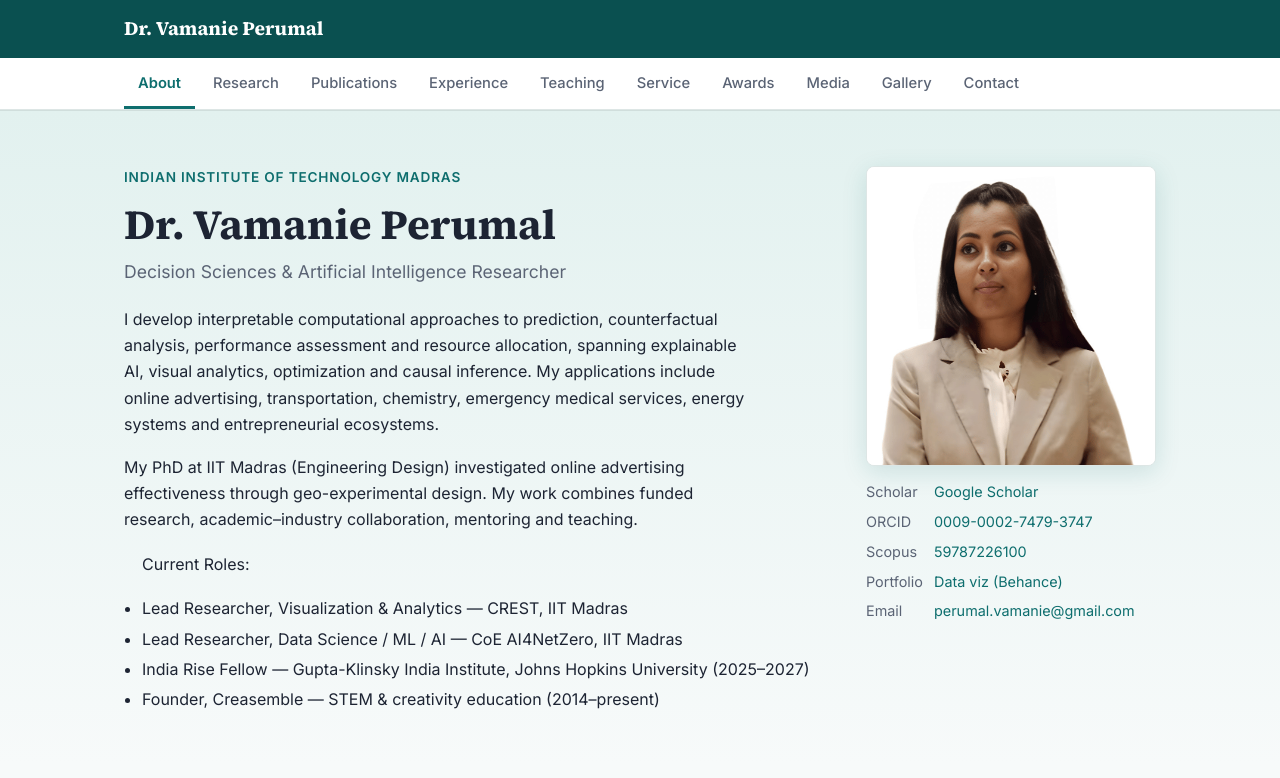
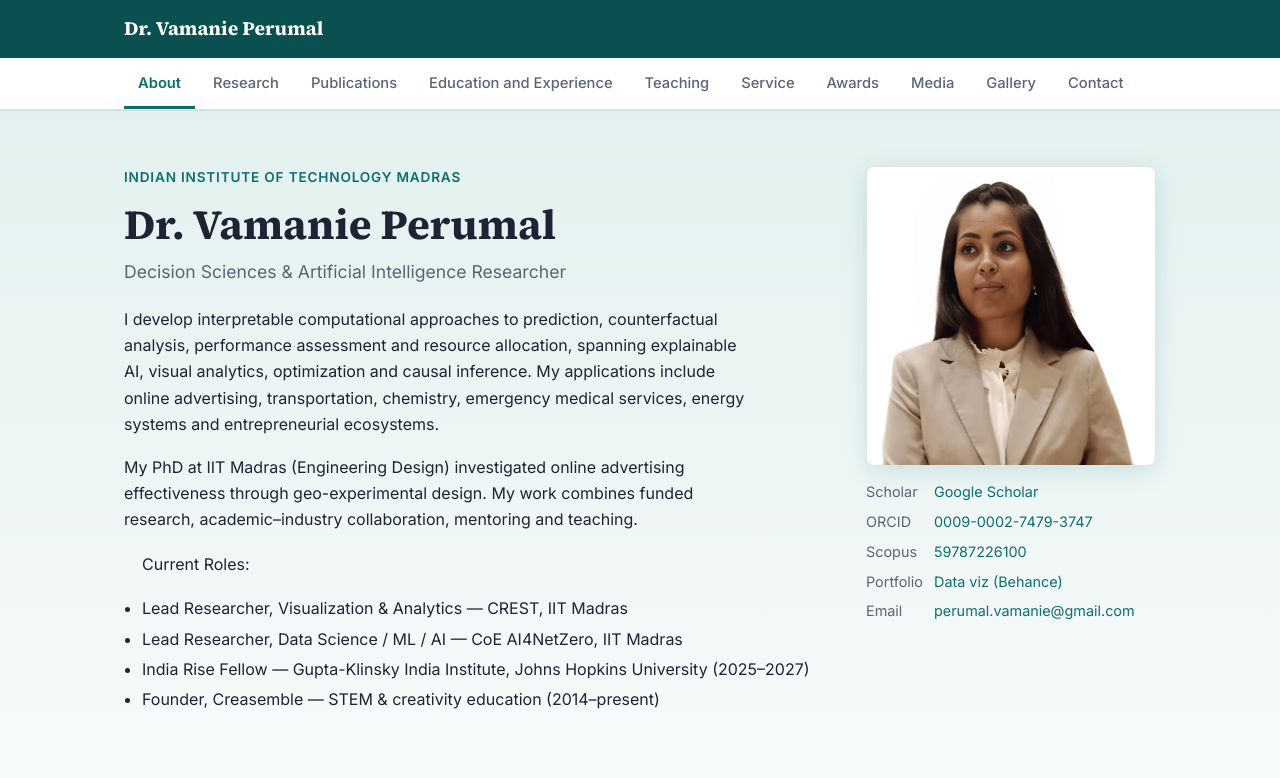
Before and after one commit to vam-math/Personal-Webpage, a plain HTML site: page index.html in a window 1280 px wide. Shown: the top 778 px of the page. Drawn offline with Linux system fonts and the light colour scheme.

Commit message:
Change 'Experience' tab to 'Education and Experience'

```diff
--- a/index.html
+++ b/index.html
@@ -159,7 +159,7 @@
         <li><a href="#about" data-tab="about">About</a></li>
         <li><a href="#research" data-tab="research">Research</a></li>
         <li><a href="#publications" data-tab="publications">Publications</a></li>
-        <li><a href="#experience" data-tab="experience">Experience</a></li>
+        <li><a href="#education and experience" data-tab="education and experience">Education and Experience</a></li>
         <li><a href="#teaching" data-tab="teaching">Teaching</a></li>
         <li><a href="#service" data-tab="service">Service</a></li>
         <li><a href="#awards" data-tab="awards">Awards</a></li>
```
